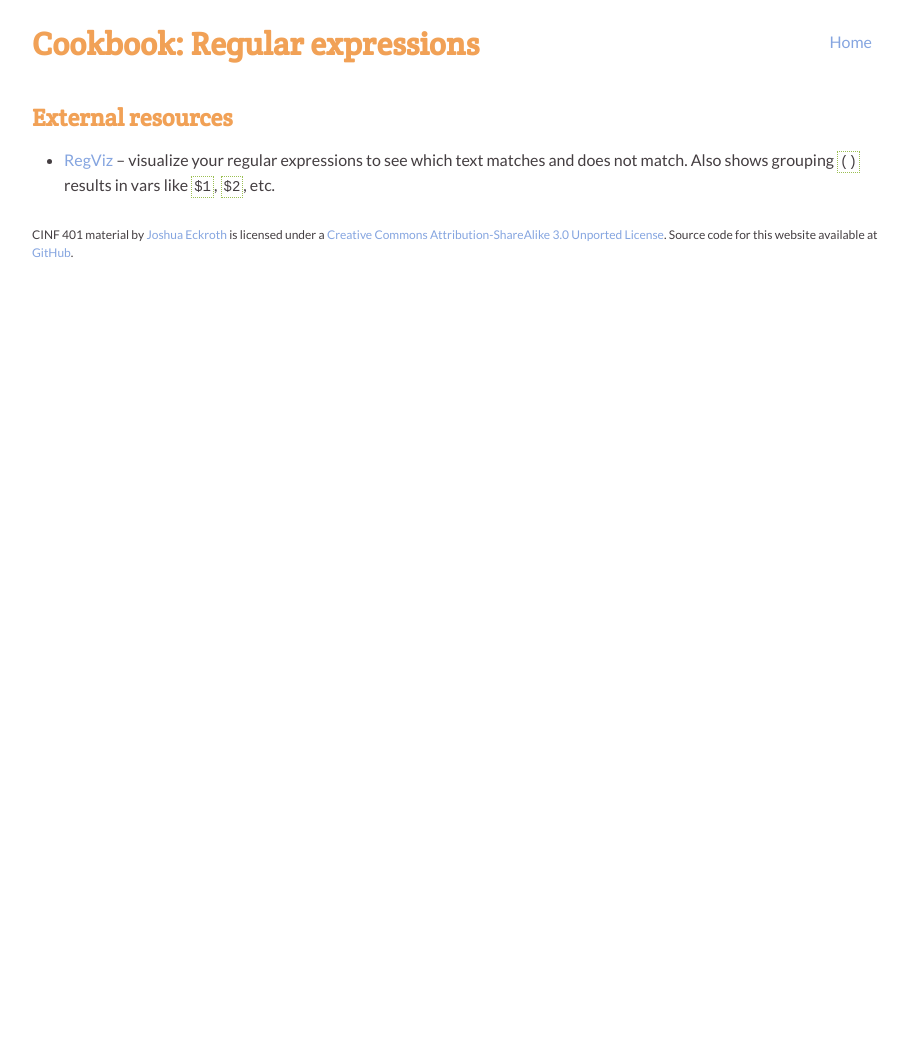
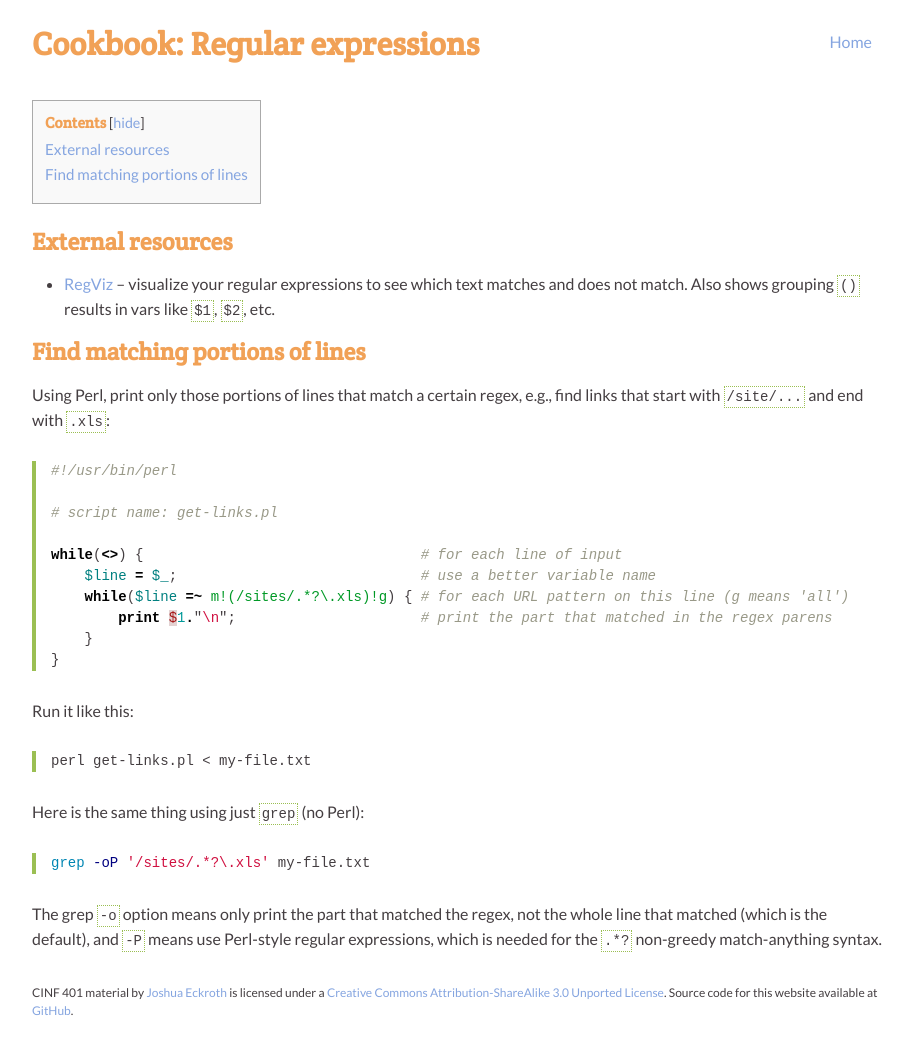
Before and after one commit to joshuaeckroth/cinf401-website, a Jekyll site: the page built from cookbook/regex.markdown, in a window 1280 px wide. Shown: the whole page, without its empty margins (183-1092 px from the left). Built offline with Jekyll 4.4.1, drawn with Linux system fonts in a browser that asks for light colours; Markdown is read by kramdown in place of the engine named in the settings; before the commit the page ends 900 px from its top, so only the background shows below that.

Commit message:
Wrote an example in regex cookbook.

```diff
--- a/cookbook/regex.markdown
+++ b/cookbook/regex.markdown
@@ -8,3 +8,34 @@ title: "Cookbook: Regular expressions"
 ## External resources
 
 - [RegViz](http://regviz.org/) -- visualize your regular expressions to see which text matches and does not match. Also shows grouping `()` results in vars like `$1`, `$2`, etc.
+
+## Find matching portions of lines
+
+Using Perl, print only those portions of lines that match a certain regex, e.g., find links that start with `/site/...` and end with `.xls`:
+
+{% highlight perl %}
+#!/usr/bin/perl
+
+# script name: get-links.pl
+
+while(<>) {                                 # for each line of input
+    $line = $_;                             # use a better variable name
+    while($line =~ m!(/sites/.*?\.xls)!g) { # for each URL pattern on this line (g means 'all')
+        print $1."\n";                      # print the part that matched in the regex parens
+    }
+}
+{% endhighlight %}
+
+Run it like this:
+
+{% highlight bash %}
+perl get-links.pl < my-file.txt
+{% endhighlight %}
+
+Here is the same thing using just `grep` (no Perl):
+
+{% highlight bash %}
+grep -oP '/sites/.*?\.xls' my-file.txt
+{% endhighlight %}
+
+The grep `-o` option means only print the part that matched the regex, not the whole line that matched (which is the default), and `-P` means use Perl-style regular expressions, which is needed for the `.*?` non-greedy match-anything syntax.
```
